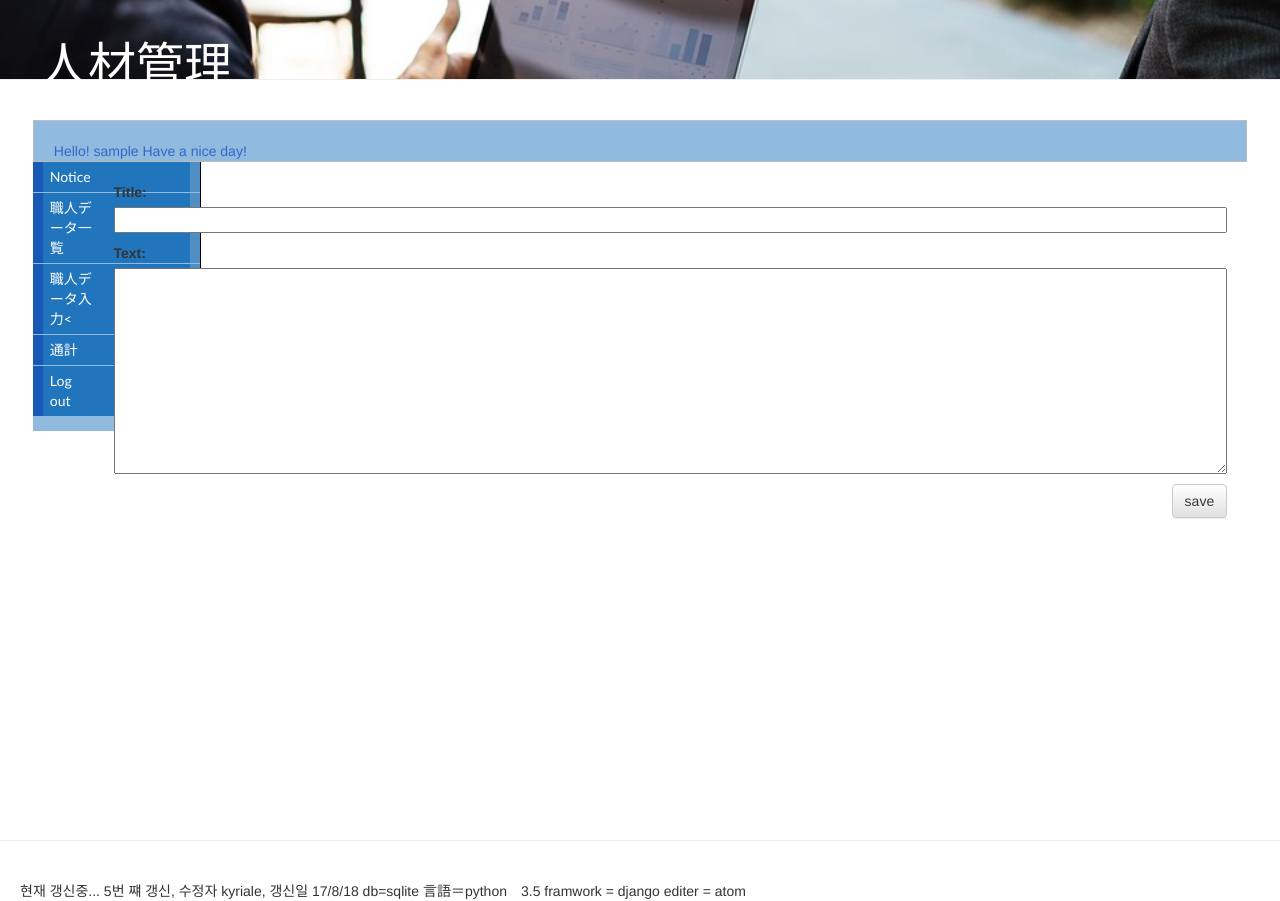
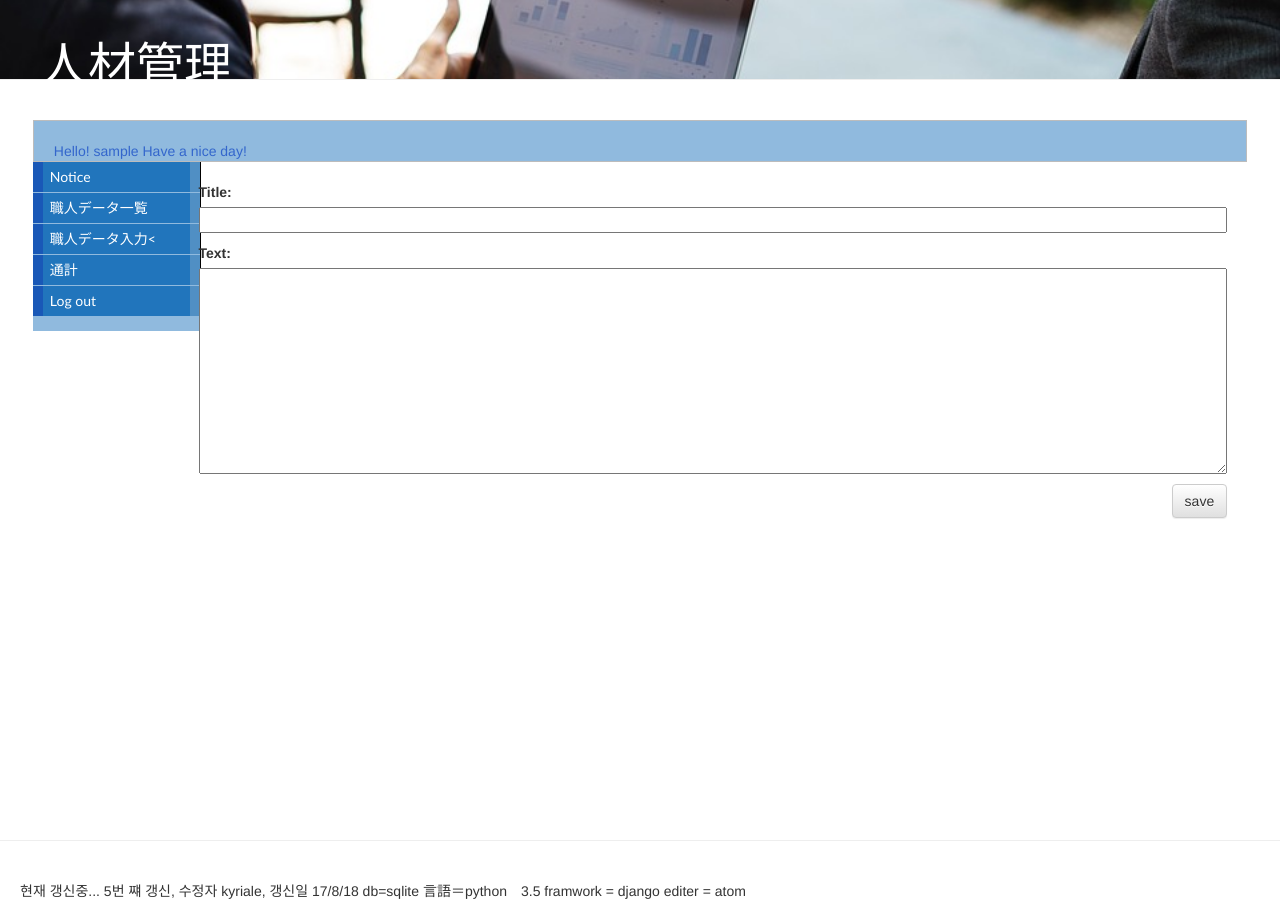
Before and after one commit to chdori1234/my-first-blog, a Django app: page /post/new/ in a window 1280 px wide. Run offline with Django 3.2, Linux system fonts and the light colour scheme; the visitor is signed in with stand-in values (Sample User, id 1); some libraries are stand-ins or nearby versions.

Commit message:
final end2

```diff
--- a/blog/static/css/blog.css
+++ b/blog/static/css/blog.css
@@ -62,13 +62,13 @@ h1, h2, h3, h4 {
         }
 .jb-content {
         height: 80%;
-        width: 95%;
+        width: 88%;
         padding: 20px;
         margin-bottom: 20px;
         float: right;
       }
 .jb-sidebar {
-        width: 12%;
+        width: 10%;
         padding: 20px;
         margin-bottom: 20px;
         float: right;
```
